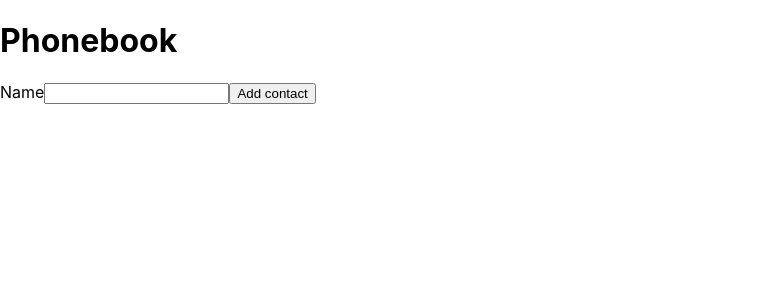
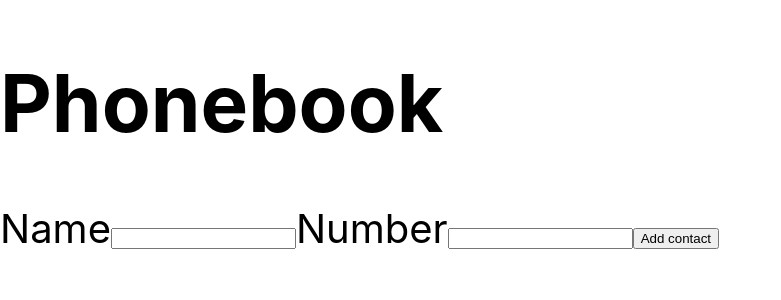
Before and after one commit to Ptz81/goit-react-hw-02-phonebook, a React (Create React App) app: page / in a window 1280 px wide. Shown: the top 300 px of the page, without its empty margins (0-781 px from the left). Built offline with nearby package versions, Linux system fonts and the light colour scheme.

Commit message:
added some adjustements to the form

```diff
--- a/src/components/App.jsx
+++ b/src/components/App.jsx
@@ -1,15 +1,27 @@
 import css from './Phonebook.module.css'
 import { ContactForm } from './ContactForm';
-import { Filter } from './Filter';
-import { ContactList } from './ContactList';
+import { Component } from 'react';
+// import { Filter } from './Filter';
+// import { ContactList } from './ContactList';
 
 
-export const App = () => {
+export class App extends Component {
 
+  state = {
+    contacts: [],
+    filter: '',
+  };
+
+  formSubmitHandler = ({ name, number }) => {
+    const { contacts} = this.state;
+    // const newContact = { name, number };
+  };
+
+  render() {
   return (
     <div className={css.container}>
       <h1>Phonebook</h1>
-      <ContactForm title=''
+      <ContactForm onSubmit = {this.formSubmitHandler }
       />
 {/*
   <h2>Contacts</h2>
@@ -19,4 +31,6 @@ export const App = () => {
         title='' /> */}
     </div>
   );
-};
+
+}
+  };
--- a/src/components/ContactForm.jsx
+++ b/src/components/ContactForm.jsx
@@ -1,38 +1,46 @@
+import PropTypes from 'prop-types';
+import css from './Phonebook.module.css';
 import { Component } from "react";
 
 export class ContactForm extends Component {
+
+
   state = {
-    contacts: [],
-    name: ''
+    name: '',
+    number: '',
   }
 
   handleChange = e => {
 
-    console.log(e.currentTarget.value)
     const { name, value } = e.currentTarget;
     this.setState({ [name]: value });
   }
 
   handleSubmit(e) {
     e.preventDefault();
-    this.props.onSubmit(this.state)
+    this.props.onSubmit(this.state);
     this.reset();
   }
 
+   static propTypes = {
+    onSubmit: PropTypes.func.isRequired,
+  };
+
   reset = () => {
-    this.setState ({name: '', contacts: []})
+    this.setState ({name: '', number: ''})
   }
 
   render() {
     return (
-      <form onSubmit={this.handleSubmit}>
+      <form className={css.form }onSubmit={this.handleSubmit}>
 
-        <label>
+        <label className={css.form_label}>
           Name
            <input
           type="text"
             name="name"
             value={this.state.name}
+            className={css.form_input}
             onChange={this.handleChange}
           pattern="^[a-zA-Zа-яА-Я]+(([' -][a-zA-Zа-яА-Я ])?[a-zA-Zа-яА-Я]*)*$"
           title="Name may contain only letters, apostrophe, dash and spaces. For example Adrian, Jacob Mercer, Charles de Batz de Castelmore d'Artagnan"
@@ -40,7 +48,21 @@ export class ContactForm extends Component {
         />
         </label>
 
-      <input type="submit" value='Add contact'/>
+        <label className={css.form_label}>
+          Number
+        <input
+          type="tel"
+            name="number"
+            value={this.state.number}
+            className={css.form_input}
+            onChange={this.handleChange}
+          pattern="\+?\d{1,4}?[-.\s]?\(?\d{1,3}?\)?[-.\s]?\d{1,4}[-.\s]?\d{1,4}[-.\s]?\d{1,9}"
+          title="Phone number must be digits and can contain spaces, dashes, parentheses and can start with +"
+          required
+          />
+        </label>
+
+      <input type="submit" className={css.form_btn} value='Add contact'/>
       </form>
     )
   }
--- a/src/components/Phonebook.module.css
+++ b/src/components/Phonebook.module.css
@@ -1,8 +1,8 @@
 .container{
           height: '100vh';
               display: 'flex';
-              justifyContent: 'center';
-              alignItems: 'center';
-              fontSize: 40px;
+              justify-content: 'center';
+              align-items: 'center';
+              font-size: 40px;
               color: '#010101';
 }
```
